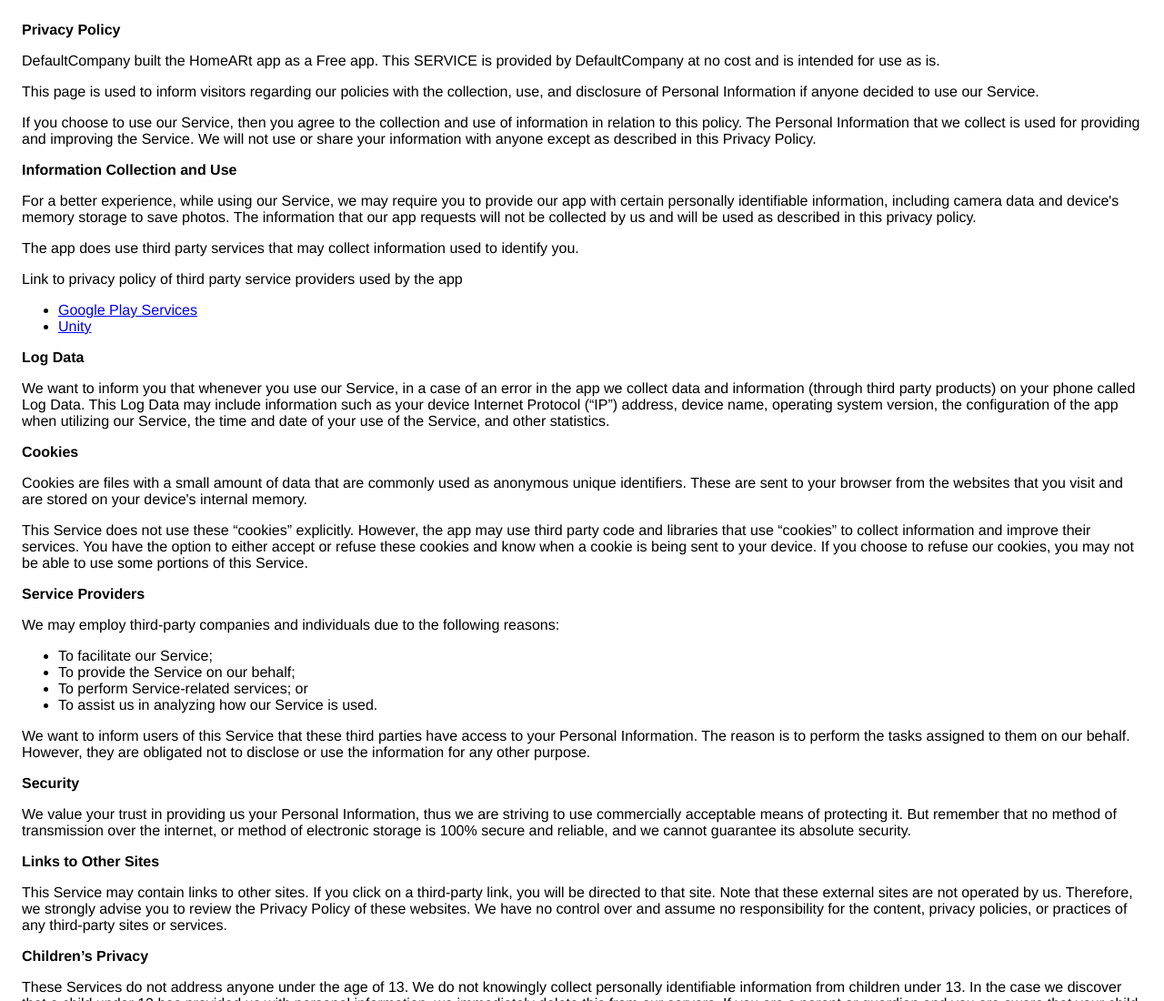
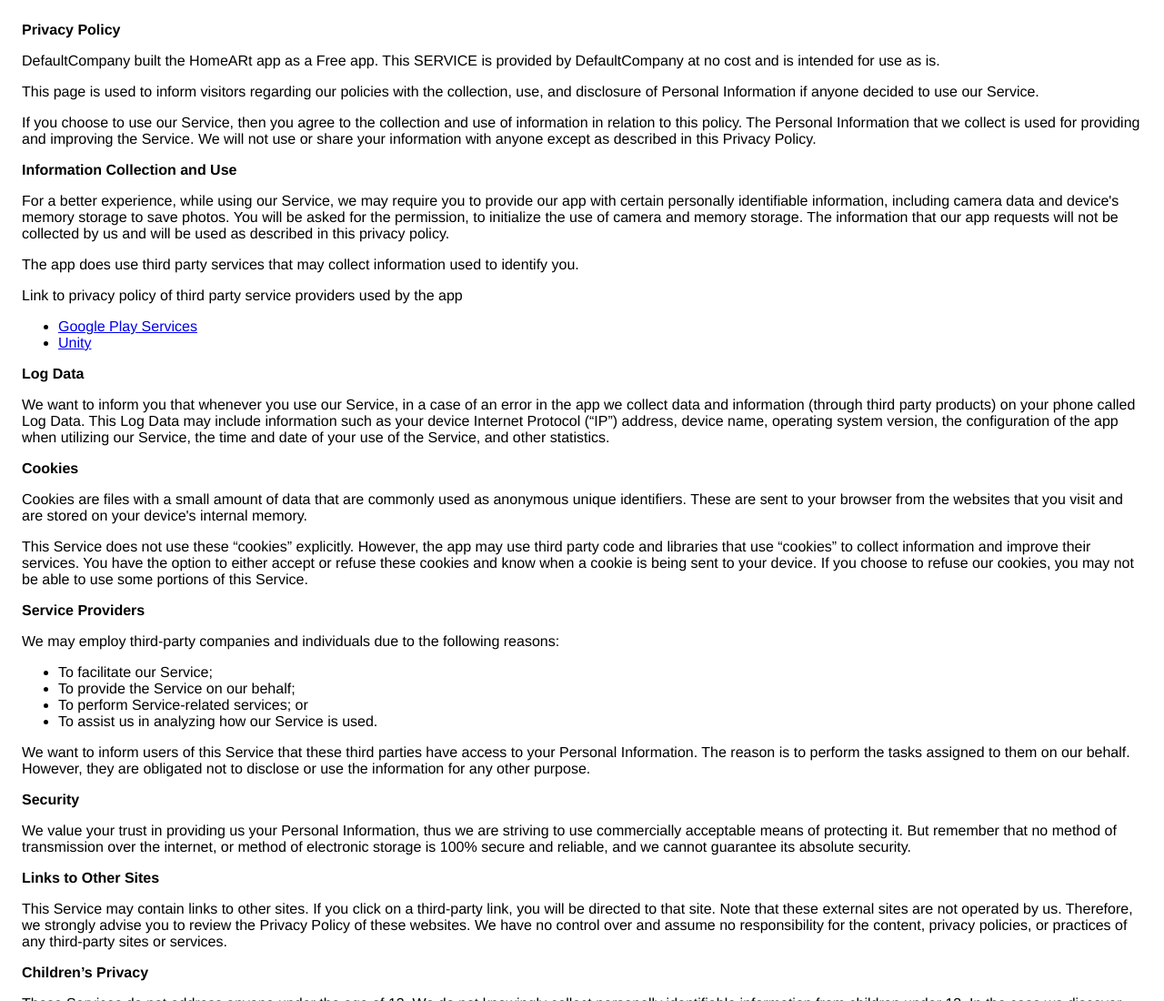
Before and after one commit to bulyginmv/privacy.github.io, a plain HTML site: page index.html in a window 1280 px wide. Shown: the top 1100 px of the page at 91% size. Drawn offline with Linux system fonts and the light colour scheme.

Commit message:
Update index.html

```diff
--- a/index.html
+++ b/index.html
@@ -25,7 +25,9 @@
                 </p> <p><strong>Information Collection and Use</strong></p> <p>
                   For a better experience, while using our Service, we
                   may require you to provide our app with certain personally
-                  identifiable information, including camera data and device's memory storage to save photos. The information that
+                  identifiable information, including camera data and device's
+                  memory storage to save photos. You will be asked for the permission,
+                  to initialize the use of camera and memory storage.  The information that
                   our app requests will not be collected by us and will be used as described in this privacy policy.
                 </p> <div><p>
                     The app does use third party services that may collect
```
